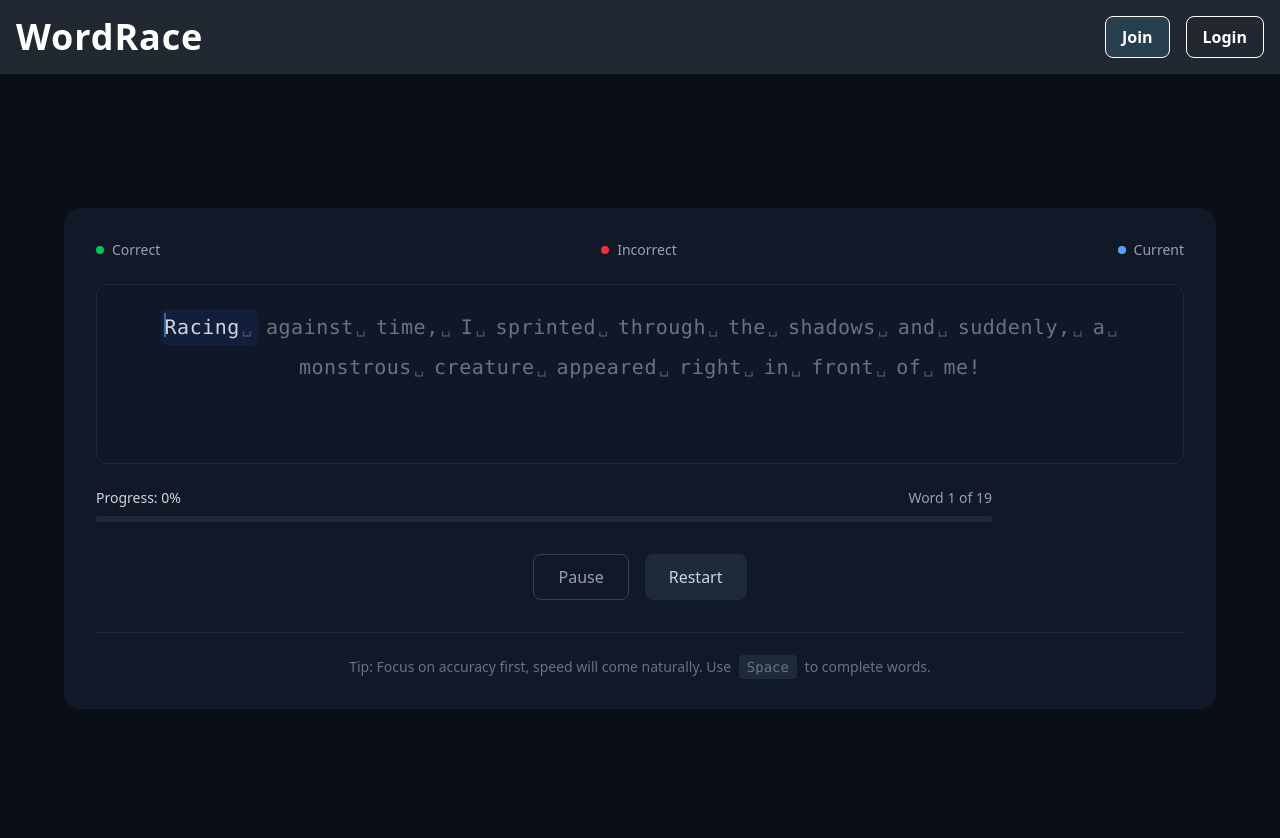
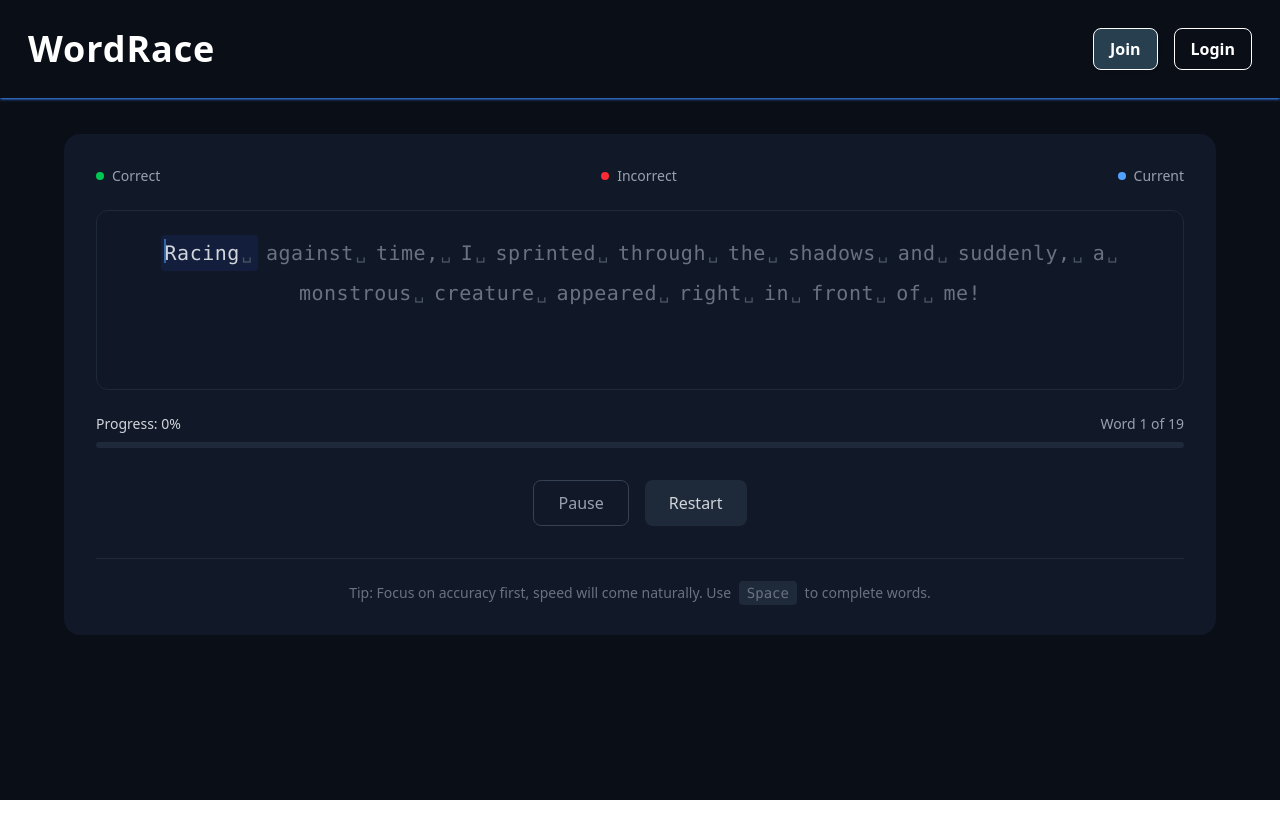
Before and after one commit to CodeAndCofe/word-race-online, a React (Vite) app in the folder client/: page / in a window 1280 px wide. Both pictures are taken after a click on the button "Start Test". Shown: the top 838 px of the page. After the commit the page ends 800 px from the top, so only its background shows below. Built offline with nearby package versions, Linux system fonts and the light colour scheme.

Commit message:
tailwind css small fixes

```diff
--- a/client/src/Home/ActiveTestScreen.jsx
+++ b/client/src/Home/ActiveTestScreen.jsx
@@ -39,7 +39,6 @@ const ActiveTestScreen = ({
         containerRef={containerRef}
       />
 
-      {/* Progress and Stats */}
       <ProgressBar
         progress={progress}
         currentWordIndex={currentWordIndex}
--- a/client/src/Home/ProgressBar.jsx
+++ b/client/src/Home/ProgressBar.jsx
@@ -11,7 +11,7 @@ const ProgressBar = ({
   const accuracy = calculateAccuracy(charStates);
 
   return (
-    <div className="w-full max-w-4xl mt-6">
+    <div className="w-full  mt-6">
       <div className="flex justify-between text-gray-300 text-sm mb-2">
         <div className="flex gap-6">
           <span className="font-medium">Progress: {Math.round(progress)}%</span>
--- a/client/src/Home/ResultsScreen.jsx
+++ b/client/src/Home/ResultsScreen.jsx
@@ -12,7 +12,7 @@ const ResultsScreen = ({
   const accuracy = calculateAccuracy(charStates);
 
   return (
-    <div className="bg-gradient-to-br from-gray-900 to-blue-900/30 rounded-xl p-8 max-w-lg w-full text-center">
+    <div className="bg-gradient-to-br from-gray-900 to-blue-900/30 rounded-xl p-8 max-w-lg w-full text-center ml-[50%] transform-[translateX(-50%)]">
       <h2 className="text-2xl font-bold text-white mb-6">Test Completed!</h2>
 
       <div className="grid grid-cols-2 gap-6 mb-8">
--- a/client/src/Home/body.jsx
+++ b/client/src/Home/body.jsx
@@ -32,7 +32,7 @@ const Body = () => {
     >
       <div className="w-full max-w-6xl">
         <div
-          className="rounded-2xl p-8 mb-8 transition-all duration-300"
+          className="rounded-2xl p-8 mb-8 transition-all duration-300 "
           style={{ backgroundColor: COLOR_SCHEME.surface }}
         >
           {testCompleted ? (
--- a/client/src/Home/header.jsx
+++ b/client/src/Home/header.jsx
@@ -7,10 +7,8 @@
 
 export default function Header() {
   return (
-    <header className="w-full  p-4 shadow-md">
+    <header className="w-full shadow-sm shadow-[#3b82f6] fixed p-7">
       <div className="max-w-7xl mx-auto flex items-center justify-between">
-
-        {/* Logo */}
         <h1 className="text-3xl md:text-4xl font-extrabold text-white tracking-wide select-none cursor-pointer">
           WordRace
         </h1>
--- a/client/src/index.css
+++ b/client/src/index.css
@@ -1,7 +1,11 @@
 @import "tailwindcss";
-
+*
+{
+    /* padding: 0; */
+    /* margin: 0; */
+    /* box-sizing: border-box; */
+}
 #root
 {
-    background-color: #222831;
     height: 100vh;
 }
```
